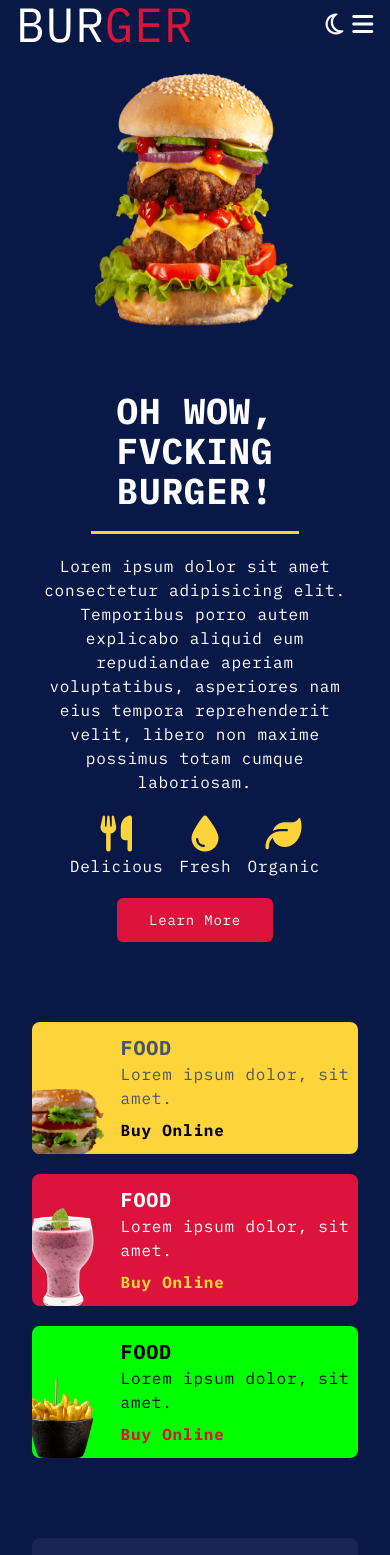
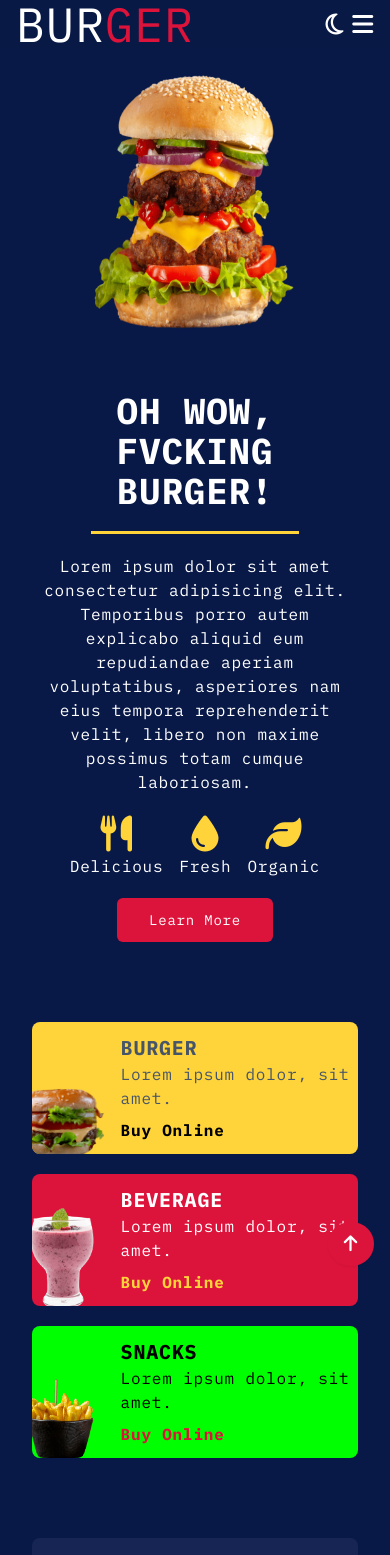
Before and after one commit to mdsiaofficial/Food-App, a website: page index.html in a window 390 px wide. Shown: the top 1555 px of the page. Drawn offline with nearby package versions, Linux system fonts and the light colour scheme; a web font is replaced by a local one.

Commit message:
scroll button header border added

```diff
--- a/index.html
+++ b/index.html
@@ -29,7 +29,7 @@
 <body>
 
     <!-- header -->
-    <header class="fixed top-0 left-0 z-50 w-full bg-darkBlue bg-opacity-80">
+    <header class="fixed top-0 left-0 z-50 w-full bg-darkBlue bg-opacity-80 border-b-2 border-darkBlue" id="header">
 
         <!-- nav -->
         <nav class="container relative flex justify-between items-center">
@@ -60,16 +60,12 @@
 
             <!-- moon-line -->
             <div class="flex justify-center items-center gap-2">
-                <!-- <i class="ri-moon-line"></i> -->
-                <i id="dark-btn" class="text-2xl cursor-pointer fa-regular fa-moon"></i>
-                <!-- <h1 class="cursor-pointer ml-4 text-xl">DL</h1> -->
-                <!-- <img id="dark-btn" class="bg-white rounded-full" src="/src/img/icons/moon-line.png" alt=""> -->
+
+                <i id="dark-btn" class="text-2xl cursor-pointer fa-regular fa-moon" id="theme-toggle"></i>
 
                 <!-- menu-line -->
-                <!-- <i class="ri-menu-2-line">M</i> -->
+
                 <i id="menu-btn" class="md:hidden text-2xl cursor-pointer fa-solid fa-bars"></i>
-                <!-- <img id="menu-btn" class="cursor-pointer w-auto bg-white rounded-full" src="/src/img/icons/menu-2-line.png" alt=""> -->
-                <!-- <h1 id="menu-btn" class="cursor-pointer text-xl">M</h1> -->
 
             </div>
         </nav>
@@ -135,7 +131,7 @@
                 <div>
 
                     <div class="mb-2 text-slate-600">
-                        <h4 class="card__title">Food</h4>
+                        <h4 class="card__title">Burger</h4>
                         <p class="">Lorem ipsum dolor, sit amet.</p>
                     </div>
 
@@ -153,7 +149,7 @@
                 <div>
 
                     <div class="mb-2 text-white">
-                        <h4 class="card__title">Food</h4>
+                        <h4 class="card__title">Beverage</h4>
                         <p class="">Lorem ipsum dolor, sit amet.</p>
                     </div>
 
@@ -171,7 +167,7 @@
                 <div>
 
                     <div class="mb-2 text-black">
-                        <h4 class="card__title">Food</h4>
+                        <h4 class="card__title">Snacks</h4>
                         <p class="">Lorem ipsum dolor, sit amet.</p>
                     </div>
 
@@ -743,6 +739,12 @@
     </footer>
 
 
+    <!-- scroll up button -->
+    <a href="#" class="fixed right-4 -bottom-1/2 bg-primary shadow-sm inline-block px-4 py-2 rounded-full text-white text-lg z-50 hover:translate-y-1 ease-in duration-200" id="scroll-up">
+        <i class="fa-solid fa-arrow-up"></i>
+    </a>
+
+
     <!-- javascript -->
     <script src="script.js"></script>
     <script src="https://cdn.jsdelivr.net/npm/swiper@11/swiper-bundle.min.js"></script>
--- a/input.css
+++ b/input.css
@@ -5,12 +5,17 @@
 @tailwind utilities;
 
 @layer base{
+    html{
+        @apply
+        scroll-smooth
+    }
     body{
         @apply
         text-white
         bg-[#091947]
         font-ibmplexMono
-        tracking-wider;
+        tracking-wider
+        dark:bg-black;
     }
 
     section{
--- a/script.js
+++ b/script.js
@@ -62,3 +62,53 @@ tabs.forEach(tab=> {
 
     });
 });
+
+
+// scroll up
+
+const scrollUp = () => {
+    const scrollUpBtn = document.getElementById("scroll-up");
+
+    if(this.scrollY>=250){
+        scrollUpBtn.classList.remove("-bottom-1/2");
+        scrollUpBtn.classList.add("bottom-4");
+
+    }else{
+        scrollUpBtn.classList.add("-bottom-1/2");
+        scrollUpBtn.classList.remove("bottom-4");
+    }
+}
+window.addEventListener("scroll", scrollUp);
+
+
+
+
+// header border bottom
+const scrollHeader = () => {
+    const header = document.getElementById("header");
+
+    if(window.scrollY>=50){
+
+        // header.classList.remove("borber-b-2", "border-primary");
+        header.classList.add("borber-b-2", "border-primary");
+
+    }else{
+        header.classList.remove("borber-b-2", "border-primary");
+    }
+};
+window.addEventListener("scroll", scrollHeader);
+
+
+
+// dark light theme
+const html = document.querySelector("html");
+const themeToggle = document.getElementById("theme-toggle");
+
+if(localStorage.getItem("mode") == "dark"){
+
+    themeToggle.addEventListener("click", (e) => {
+        html.classList.add("dark");
+        themeToggle.classList.replace("ri-moon-line", "ri-sun-line");
+        localStorage.setItem("mode", "dark");
+    })
+}
--- a/tailwind.config.js
+++ b/tailwind.config.js
@@ -1,6 +1,7 @@
 /** @type {import('tailwindcss').Config} */
 module.exports = {
   content: ["./src/index.html/", "*"],
+  darkMode: "class",
   theme: {
 
     screens: {
```
Also changed, not shown: output.css.
